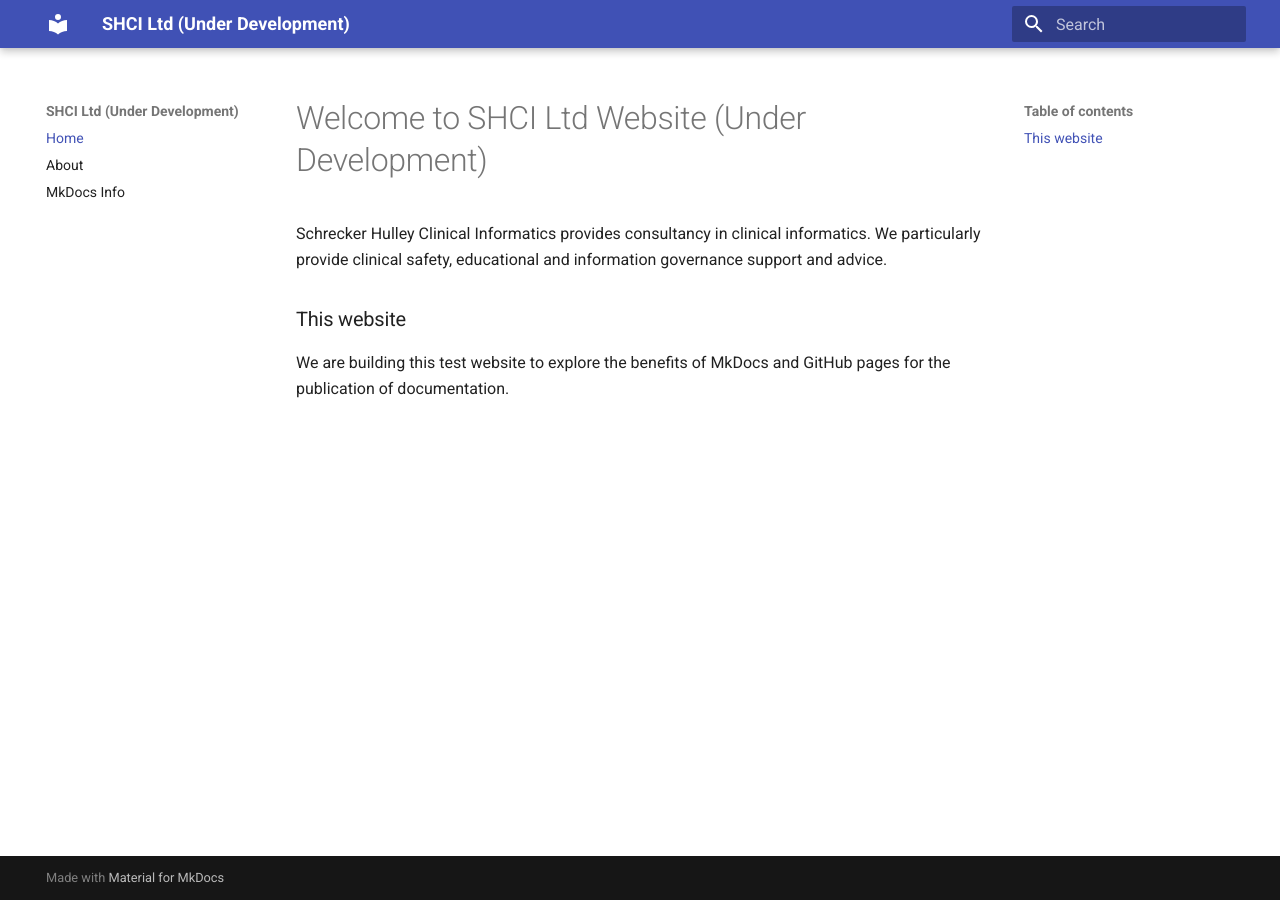
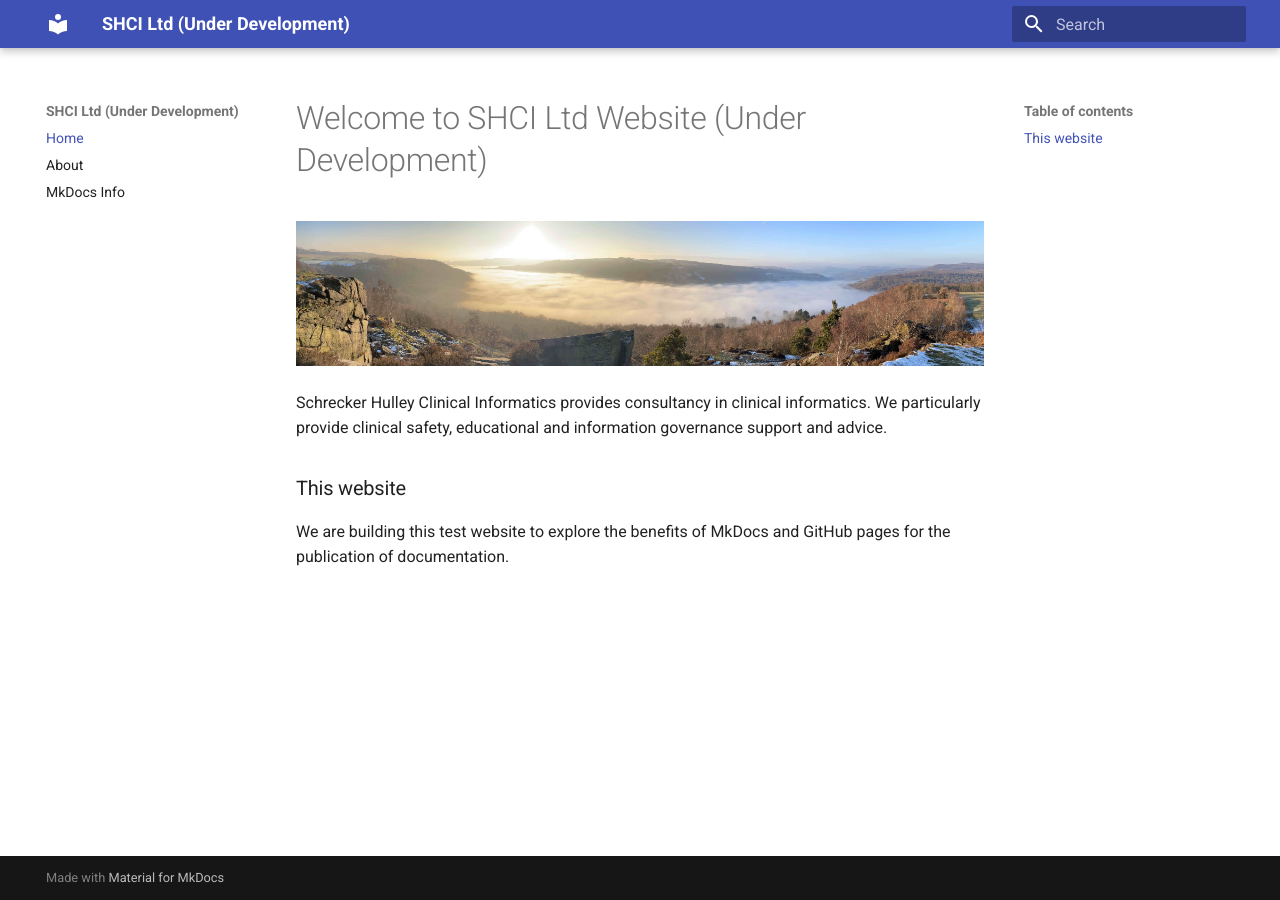
Before and after one commit to shci-ltd/website, an MkDocs documentation site: the page built from docs/index.md, in a window 1280 px wide. Built offline with MkDocs 1.6.1 and Material for MkDocs 9.7.7, drawn with Linux system fonts in a browser that asks for light colours.

Commit message:
Add Banner to index and mkdocs

```diff
--- a/docs/index.md
+++ b/docs/index.md
@@ -1,4 +1,6 @@
 # Welcome to SHCI Ltd Website (Under Development)
+
+![Image title](/images/Banner.jpg)
 
 Schrecker Hulley Clinical Informatics provides consultancy in clinical informatics. We particularly provide clinical safety, educational and information governance support and advice.
 
```
Also changed, not shown: docs/mkdocs.md (+2 -0 lines).
